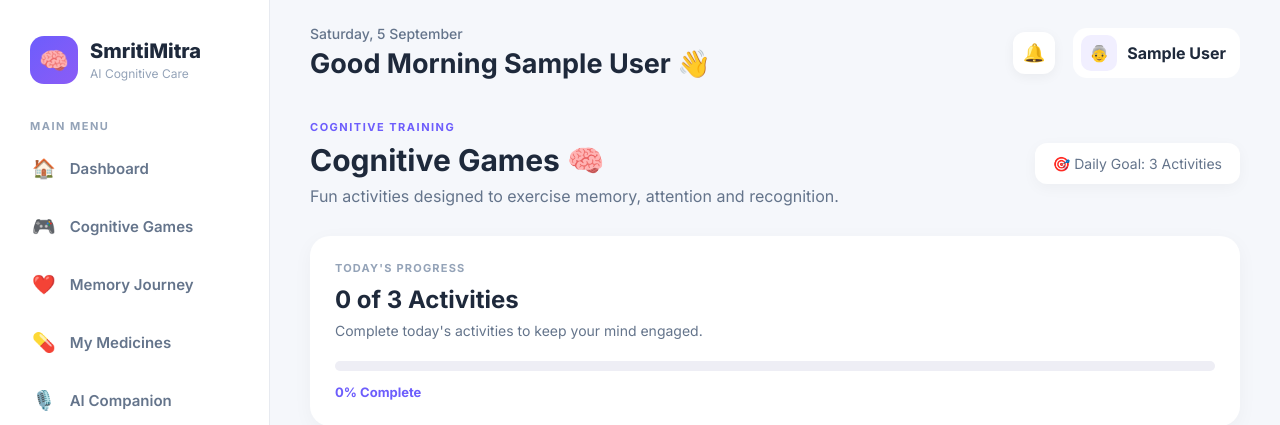
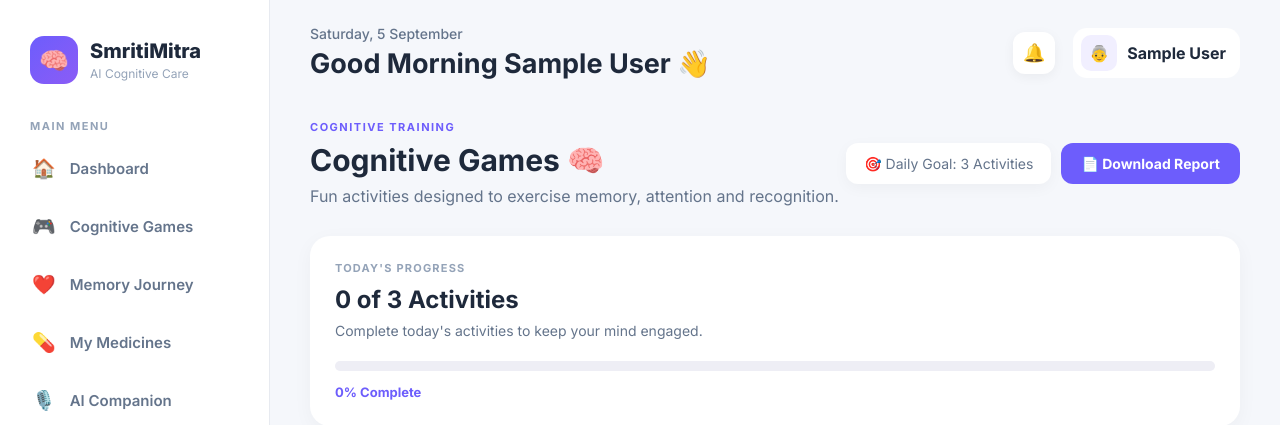
Before and after one commit to Ng-GOAT/SMRITIMITRA, a PHP site: page /pages/games.php in a window 1280 px wide. Shown: the top 425 px of the page. Run offline with PHP 8.4, Linux system fonts and the light colour scheme; the visitor is signed in with stand-in values (Sample User, id 1); data that the repository does not hold is empty; some libraries are stand-ins or nearby versions.

Commit message:
feat: Add PDF report download feature

```diff
--- /dev/null
+++ b/assets/js/pdf-report.js
@@ -0,0 +1,339 @@
+function generateReport() {
+    const user = {
+        name: document.getElementById('userName')?.textContent || 'Patient',
+        date: new Date().toLocaleDateString('en-IN', { day: 'numeric', month: 'long', year: 'numeric' })
+    };
+
+    fetch('/SmritiMitra/api/dashboard.php?action=get_dashboard')
+        .then(r => r.json())
+        .then(data => {
+            createPDF(user, data);
+        })
+        .catch(() => {
+            const data = {
+                medicines: { total: 0, taken: 0 },
+                games_today: 0,
+                cognitive_score: 0,
+                engagement_streak: 0
+            };
+            createPDF(user, data);
+        });
+}
+
+function createPDF(user, data) {
+    const { jsPDF } = window.jspdf;
+    const doc = new jsPDF('p', 'mm', 'a4');
+
+    const pageWidth = 210;
+    const margin = 20;
+    const contentWidth = pageWidth - 2 * margin;
+    let y = margin;
+
+    // Header Background
+    doc.setFillColor(109, 93, 252);
+    doc.rect(0, 0, pageWidth, 45, 'F');
+
+    // Title
+    doc.setTextColor(255, 255, 255);
+    doc.setFontSize(24);
+    doc.setFont('helvetica', 'bold');
+    doc.text('SmritiMitra', margin, y + 15);
+
+    doc.setFontSize(12);
+    doc.setFont('helvetica', 'normal');
+    doc.text('AI-Powered Cognitive Care Report', margin, y + 23);
+
+    doc.setFontSize(10);
+    doc.text('Generated on: ' + user.date, margin, y + 30);
+
+    y = 55;
+
+    // Patient Info Section
+    doc.setFillColor(245, 247, 251);
+    doc.roundedRect(margin, y, contentWidth, 30, 3, 3, 'F');
+
+    doc.setTextColor(30, 41, 59);
+    doc.setFontSize(14);
+    doc.setFont('helvetica', 'bold');
+    doc.text('Patient Information', margin + 8, y + 10);
+
+    doc.setFontSize(11);
+    doc.setFont('helvetica', 'normal');
+    doc.text('Name: ' + user.name, margin + 8, y + 20);
+    doc.text('Report Date: ' + user.date, margin + 8, y + 27);
+
+    y = 95;
+
+    // Summary Section Title
+    doc.setFillColor(109, 93, 252);
+    doc.roundedRect(margin, y, contentWidth, 10, 2, 2, 'F');
+    doc.setTextColor(255, 255, 255);
+    doc.setFontSize(12);
+    doc.setFont('helvetica', 'bold');
+    doc.text('Daily Summary', margin + 8, y + 7);
+
+    y = 112;
+
+    // Summary Cards
+    const medTotal = data.medicines?.total || 0;
+    const medTaken = data.medicines?.taken || 0;
+    const gamesToday = data.games_today || 0;
+    const cognitive = data.cognitive_score || 0;
+    const streak = data.engagement_streak || 0;
+
+    const summaryItems = [
+        { label: 'Cognitive Score', value: cognitive + '%', icon: '🧠' },
+        { label: 'Medicines Taken', value: medTaken + '/' + medTotal, icon: '💊' },
+        { label: 'Games Played', value: gamesToday.toString(), icon: '🎮' },
+        { label: 'Engagement Streak', value: streak + ' Days', icon: '🔥' }
+    ];
+
+    const cardWidth = (contentWidth - 15) / 2;
+    const cardHeight = 25;
+
+    summaryItems.forEach((item, index) => {
+        const col = index % 2;
+        const row = Math.floor(index / 2);
+        const x = margin + (col * (cardWidth + 8));
+        const cardY = y + (row * (cardHeight + 5));
+
+        doc.setFillColor(248, 250, 252);
+        doc.roundedRect(x, cardY, cardWidth, cardHeight, 3, 3, 'F');
+
+        doc.setTextColor(100, 116, 139);
+        doc.setFontSize(9);
+        doc.setFont('helvetica', 'normal');
+        doc.text(item.label, x + 5, cardY + 8);
+
+        doc.setTextColor(30, 41, 59);
+        doc.setFontSize(16);
+        doc.setFont('helvetica', 'bold');
+        doc.text(item.value, x + 5, cardY + 18);
+    });
+
+    y = 175;
+
+    // Performance Section
+    doc.setFillColor(109, 93, 252);
+    doc.roundedRect(margin, y, contentWidth, 10, 2, 2, 'F');
+    doc.setTextColor(255, 255, 255);
+    doc.setFontSize(12);
+    doc.setFont('helvetica', 'bold');
+    doc.text('Cognitive Performance', margin + 8, y + 7);
+
+    y = 192;
+
+    const perfItems = [
+        { label: 'Memory', value: Math.min(cognitive, 100) },
+        { label: 'Attention', value: Math.min(Math.round(cognitive * 1.1), 100) },
+        { label: 'Recognition', value: Math.min(Math.round(cognitive * 0.9), 100) },
+        { label: 'Consistency', value: Math.min(streak * 14, 100) }
+    ];
+
+    perfItems.forEach((item, index) => {
+        const itemY = y + (index * 12);
+
+        doc.setTextColor(71, 85, 105);
+        doc.setFontSize(10);
+        doc.setFont('helvetica', 'normal');
+        doc.text(item.label, margin, itemY + 4);
+
+        // Progress bar background
+        doc.setFillColor(229, 231, 235);
+        doc.roundedRect(margin + 50, itemY, 100, 6, 2, 2, 'F');
+
+        // Progress bar fill
+        const fillWidth = (item.value / 100) * 100;
+        doc.setFillColor(109, 93, 252);
+        doc.roundedRect(margin + 50, itemY, fillWidth, 6, 2, 2, 'F');
+
+        // Percentage
+        doc.setTextColor(30, 41, 59);
+        doc.setFontSize(10);
+        doc.setFont('helvetica', 'bold');
+        doc.text(item.value + '%', margin + 155, itemY + 4);
+    });
+
+    y = 245;
+
+    // AI Insights
+    doc.setFillColor(109, 93, 252);
+    doc.roundedRect(margin, y, contentWidth, 10, 2, 2, 'F');
+    doc.setTextColor(255, 255, 255);
+    doc.setFontSize(12);
+    doc.setFont('helvetica', 'bold');
+    doc.text('AI Insights & Recommendations', margin + 8, y + 7);
+
+    y = 262;
+
+    doc.setFillColor(245, 243, 255);
+    doc.roundedRect(margin, y, contentWidth, 40, 3, 3, 'F');
+
+    doc.setTextColor(91, 82, 199);
+    doc.setFontSize(10);
+    doc.setFont('helvetica', 'normal');
+
+    let insight = '';
+    if (cognitive > 70) {
+        insight = 'Cognitive performance is strong. Continue regular engagement with games.';
+    } else if (cognitive > 40) {
+        insight = 'Performance is moderate. Try daily cognitive games for improvement.';
+    } else {
+        insight = 'Consider increasing cognitive activities. Memory Match recommended.';
+    }
+
+    const insightLines = doc.splitTextToSize(insight, contentWidth - 16);
+    doc.text(insightLines, margin + 8, y + 10);
+
+    doc.setTextColor(100, 116, 139);
+    doc.setFontSize(9);
+    doc.text('Note: This is an AI-generated insight, not a medical diagnosis.', margin + 8, y + 32);
+
+    // Footer
+    doc.setFillColor(245, 247, 251);
+    doc.rect(0, 277, pageWidth, 20, 'F');
+
+    doc.setTextColor(148, 163, 184);
+    doc.setFontSize(8);
+    doc.setFont('helvetica', 'normal');
+    doc.text('SmritiMitra - AI Cognitive Care Companion | Report Generated: ' + user.date, margin, 285);
+    doc.text('For informational purposes only. Not a medical diagnosis.', margin, 290);
+
+    // Save PDF
+    doc.save('SmritiMitra_Report_' + user.date.replace(/\s/g, '_') + '.pdf');
+}
+
+function generateCaregiverReport() {
+    const user = {
+        name: document.getElementById('patientName')?.textContent || 'Patient',
+        date: new Date().toLocaleDateString('en-IN', { day: 'numeric', month: 'long', year: 'numeric' })
+    };
+
+    fetch('/SmritiMitra/api/dashboard.php?action=get_caregiver_data')
+        .then(r => r.json())
+        .then(data => {
+            createCaregiverPDF(user, data);
+        })
+        .catch(() => {
+            alert('Could not generate report. Make sure you have a linked patient.');
+        });
+}
+
+function createCaregiverPDF(user, data) {
+    const { jsPDF } = window.jspdf;
+    const doc = new jsPDF('p', 'mm', 'a4');
+
+    const pageWidth = 210;
+    const margin = 20;
+    const contentWidth = pageWidth - 2 * margin;
+    let y = margin;
+
+    // Header
+    doc.setFillColor(109, 93, 252);
+    doc.rect(0, 0, pageWidth, 45, 'F');
+
+    doc.setTextColor(255, 255, 255);
+    doc.setFontSize(22);
+    doc.setFont('helvetica', 'bold');
+    doc.text('SmritiMitra Caregiver Report', margin, y + 15);
+
+    doc.setFontSize(11);
+    doc.setFont('helvetica', 'normal');
+    doc.text('Patient Monitoring & Progress Report', margin, y + 23);
+    doc.text('Generated: ' + user.date, margin, y + 30);
+
+    y = 55;
+
+    // Patient Info
+    doc.setFillColor(245, 247, 251);
+    doc.roundedRect(margin, y, contentWidth, 25, 3, 3, 'F');
+
+    doc.setTextColor(30, 41, 59);
+    doc.setFontSize(12);
+    doc.setFont('helvetica', 'bold');
+    doc.text('Patient: ' + (data.patient?.full_name || user.name), margin + 8, y + 10);
+
+    doc.setFontSize(10);
+    doc.setFont('helvetica', 'normal');
+    doc.text('Report Period: Last 7 Days', margin + 8, y + 18);
+
+    y = 90;
+
+    // Stats
+    const medTotal = data.medicines?.total || 0;
+    const medTaken = data.medicines?.taken || 0;
+    const games = data.games_today || 0;
+    const cognitive = data.cognitive_score || 0;
+    const streak = data.engagement_streak || 0;
+
+    doc.setFillColor(109, 93, 252);
+    doc.roundedRect(margin, y, contentWidth, 10, 2, 2, 'F');
+    doc.setTextColor(255, 255, 255);
+    doc.setFontSize(12);
+    doc.setFont('helvetica', 'bold');
+    doc.text('Activity Summary', margin + 8, y + 7);
+
+    y = 108;
+
+    const stats = [
+        ['Cognitive Score', cognitive + '%'],
+        ['Medicine Adherence', medTotal > 0 ? Math.round((medTaken / medTotal) * 100) + '%' : 'N/A'],
+        ['Games Completed', games.toString()],
+        ['Engagement Streak', streak + ' days']
+    ];
+
+    stats.forEach((stat, index) => {
+        const itemY = y + (index * 10);
+        doc.setTextColor(71, 85, 105);
+        doc.setFontSize(10);
+        doc.text(stat[0] + ':', margin, itemY + 4);
+        doc.setTextColor(30, 41, 59);
+        doc.setFont('helvetica', 'bold');
+        doc.text(stat[1], margin + 60, itemY + 4);
+        doc.setFont('helvetica', 'normal');
+    });
+
+    y = 155;
+
+    // Recommendations
+    doc.setFillColor(109, 93, 252);
+    doc.roundedRect(margin, y, contentWidth, 10, 2, 2, 'F');
+    doc.setTextColor(255, 255, 255);
+    doc.setFontSize(12);
+    doc.setFont('helvetica', 'bold');
+    doc.text('Caregiver Recommendations', margin + 8, y + 7);
+
+    y = 172;
+
+    doc.setFillColor(245, 243, 255);
+    doc.roundedRect(margin, y, contentWidth, 55, 3, 3, 'F');
+
+    doc.setTextColor(71, 85, 105);
+    doc.setFontSize(10);
+    doc.setFont('helvetica', 'normal');
+
+    const recommendations = [
+        '1. Encourage daily cognitive game sessions (15-20 minutes)',
+        '2. Ensure all medicines are taken on schedule',
+        '3. Engage in Memory Journey activities weekly',
+        '4. Use AI Companion for daily conversation practice',
+        '5. Monitor cognitive score trends for changes',
+        '',
+        'Note: This is an AI-generated report for informational',
+        'purposes only. Not a medical diagnosis.'
+    ];
+
+    recommendations.forEach((line, index) => {
+        doc.text(line, margin + 8, y + 8 + (index * 6));
+    });
+
+    // Footer
+    doc.setFillColor(245, 247, 251);
+    doc.rect(0, 277, pageWidth, 20, 'F');
+
+    doc.setTextColor(148, 163, 184);
+    doc.setFontSize(8);
+    doc.text('SmritiMitra - AI Cognitive Care Companion | Caregiver Report', margin, 285);
+
+    doc.save('SmritiMitra_Caregiver_Report_' + user.date.replace(/\s/g, '_') + '.pdf');
+}
--- a/pages/caregiver.php
+++ b/pages/caregiver.php
@@ -44,6 +44,7 @@ $activities = $astmt->get_result();
                 <h1>👨‍👩‍👧 Caregiver Dashboard</h1>
                 <p>Monitor daily activities, medicine adherence and cognitive progress.</p>
             </div>
+            <button onclick="generateCaregiverReport()" style="padding:12px 20px;background:#6d5dfc;color:white;border:none;border-radius:12px;font-weight:700;cursor:pointer;font-size:14px;">📄 Download Report</button>
         </section>
 
         <section class="patient-overview-card">
@@ -114,5 +115,7 @@ $activities = $astmt->get_result();
         </section>
     </main>
 </div>
+<script src="https://cdnjs.cloudflare.com/ajax/libs/jspdf/2.5.1/jspdf.umd.min.js"></script>
+<script src="../assets/js/pdf-report.js"></script>
 </body>
 </html>
--- a/pages/games.php
+++ b/pages/games.php
@@ -32,7 +32,10 @@ $games_today = $gstmt->get_result()->fetch_assoc()['cnt'];
                 <h1>Cognitive Games 🧠</h1>
                 <p>Fun activities designed to exercise memory, attention and recognition.</p>
             </div>
-            <div class="medicine-date">🎯 Daily Goal: 3 Activities</div>
+            <div style="display:flex;gap:10px;">
+                <div class="medicine-date">🎯 Daily Goal: 3 Activities</div>
+                <button onclick="generateReport()" style="padding:12px 20px;background:#6d5dfc;color:white;border:none;border-radius:12px;font-weight:700;cursor:pointer;font-size:14px;">📄 Download Report</button>
+            </div>
         </div>
 
         <section class="game-progress-overview">
@@ -94,5 +97,7 @@ $games_today = $gstmt->get_result()->fetch_assoc()['cnt'];
         </section>
     </main>
 </div>
+<script src="https://cdnjs.cloudflare.com/ajax/libs/jspdf/2.5.1/jspdf.umd.min.js"></script>
+<script src="../assets/js/pdf-report.js"></script>
 </body>
 </html>
```
Also changed, not shown: pages/profile.php (+6 -1 lines).
